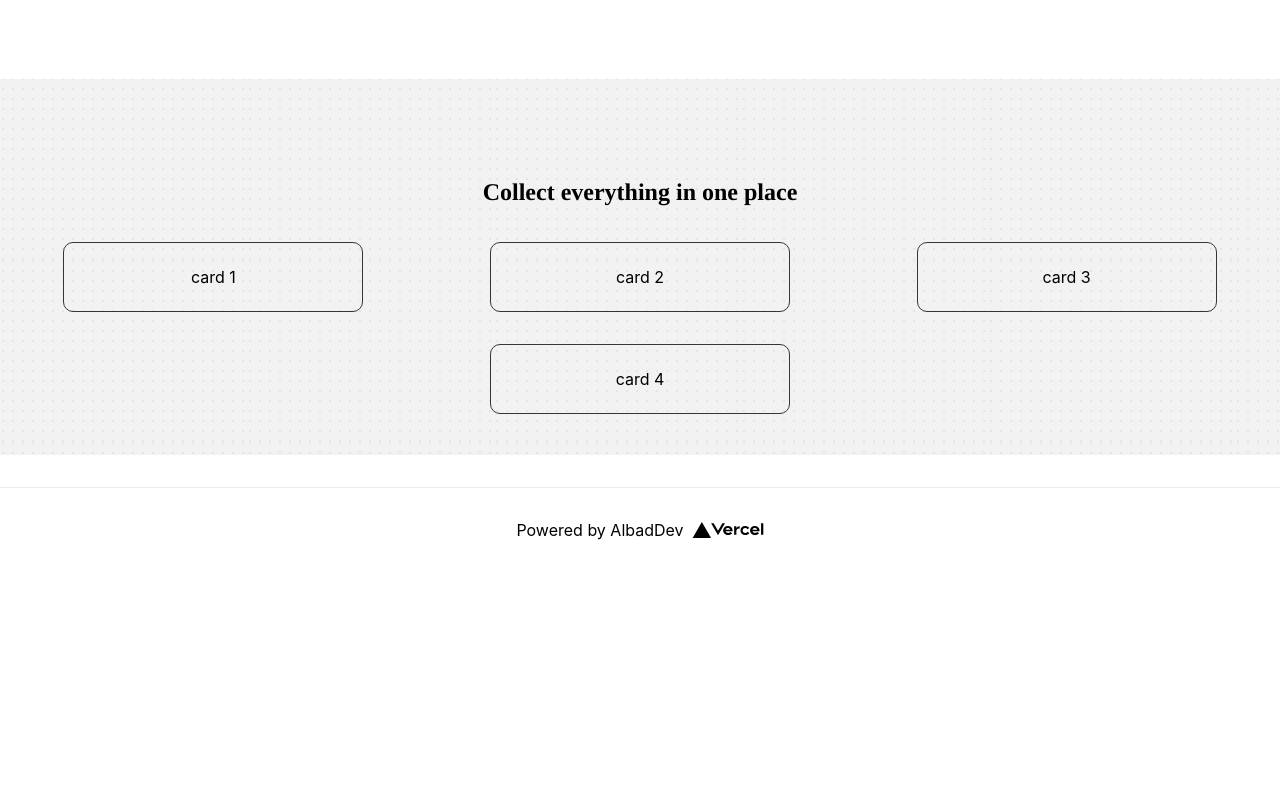
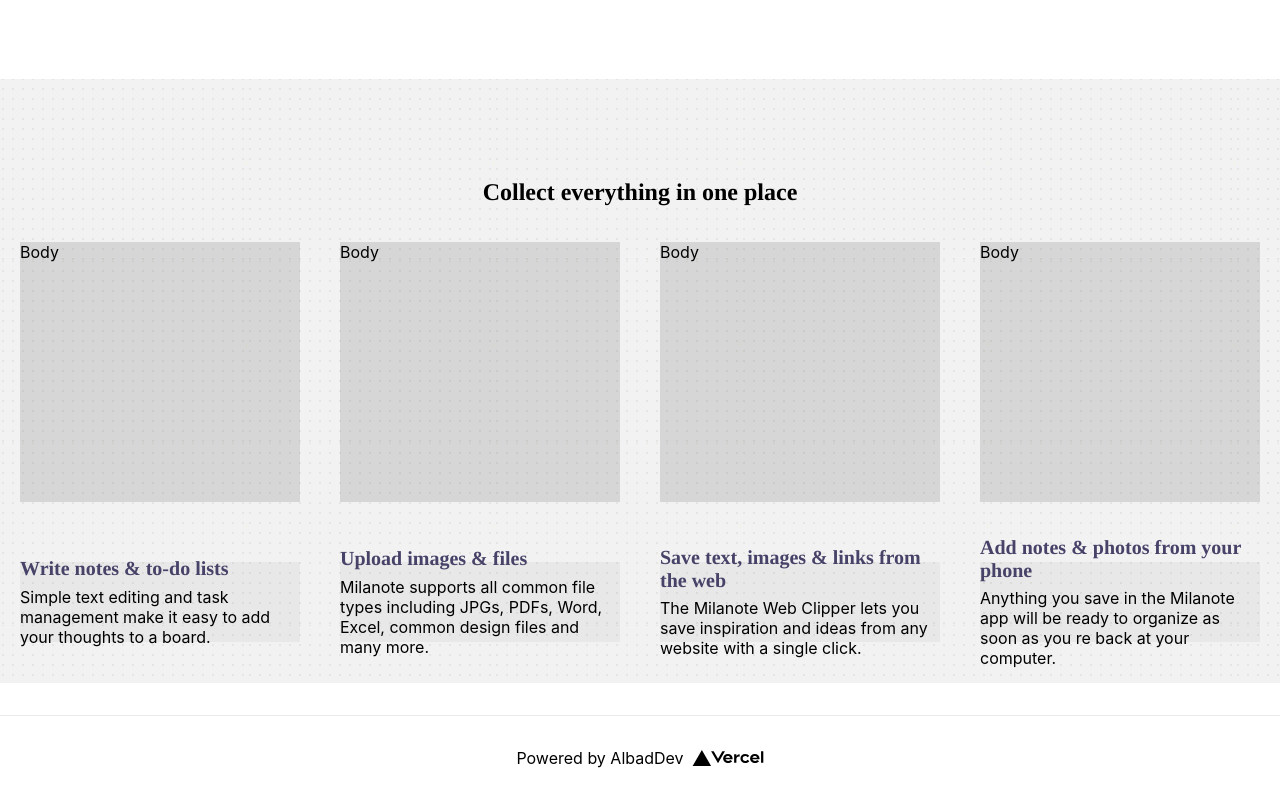
Before and after one commit to AlbadDev/milanote-clone, a Next.js app: page / in a window 1280 px wide. Shown: the part 650-1450 px from the top of the page. Before the commit the page ends 1222 px from the top, so only its background shows below. Built offline with nearby package versions, Linux system fonts and the light colour scheme.

Commit message:
New: add card footer header and paragraph

```diff
--- a/Components/BodySecondComponent.js
+++ b/Components/BodySecondComponent.js
@@ -10,10 +10,34 @@ const BodySecondComponent = () => {
                     <h2 className={style.title}>Collect everything in&nbsp;one&nbsp;place</h2>
                 </div>
                 <div className={style.cardContainer}>
-                    <article className={style.card}>card 1</article>
-                    <article className={style.card}>card 2</article>
-                    <article className={style.card}>card 3</article>
-                    <article className={style.card}>card 4</article>
+                    <article className={style.card}>
+                        <div className={style.cardChildBody}> Body </div>
+                        <div className={style.cardChildFooter}>
+                            <h2>Write notes & to-do lists</h2>
+                            <p>Simple text editing and task management make it easy to add your thoughts to a board.</p>
+                        </div>
+                    </article>
+                    <article className={style.card}>
+                        <div className={style.cardChildBody}> Body </div>
+                        <div className={style.cardChildFooter}>
+                            <h2>Upload images & files</h2>
+                            <p>Milanote supports all common file types including JPGs, PDFs, Word, Excel, common design files and many more.</p>
+                        </div>
+                    </article>
+                    <article className={style.card}>
+                        <div className={style.cardChildBody}> Body </div>
+                        <div className={style.cardChildFooter}>
+                            <h2>Save text, images & links from the web</h2>
+                            <p>The <a href="/download-web-clipper">Milanote Web Clipper</a> lets you save inspiration and ideas from any website with a single click.</p>
+                        </div>
+                    </article>
+                    <article className={style.card}>
+                        <div className={style.cardChildBody}> Body </div>
+                        <div className={style.cardChildFooter}>
+                            <h2>Add notes & photos from your phone</h2>
+                            <p>Anything you save in the <a href="/download-mobile-app">Milanote app</a> will be ready to organize as soon as you re back at your computer.</p>
+                        </div>
+                    </article>
                 </div>
             </article>
         </section>
--- a/styles/SecondBodyComponent.module.scss
+++ b/styles/SecondBodyComponent.module.scss
@@ -43,20 +43,44 @@
 
             .card {
                 display: flex;
+                flex-direction: column;
                 align-items: center;
-                justify-content: center;
+                justify-content: space-between;
                 margin: 1rem;
-                padding: 1.5rem;
+                //padding: 1.5rem;
                 text-align: left;
                 color: inherit;
                 text-decoration: none;
-                border: 1px solid #3a3434;
-                border-radius: 10px;
+                //border: 1px solid #3a3434;
+                border-radius: 2px;
                 transition: color 0.15s ease, border-color 0.15s ease;
-                min-width: 300px;
+                width: 280px;
                 max-width: 767px;
+                height: 400px;
+               .cardChildBody {
+                   display: flex;
+                   width: 100%;
+                   height: 80%;
+                   background-color: #3a343425;
+               }
+               .cardChildFooter {
+                    display: flex;
+                    flex-direction: column;
+                    justify-content: center;
+                    width: 100%;
+                    height: 20%;
+                    margin-top: 60px;
+                    background-color: #3a34340e;
 
-
+                    h2 {
+                        font-size: 20px;
+                        color: #464268;
+                        font-family: "Tiempos",Times,serif;
+                    }
+                    p {
+                        margin-top: -10px;
+                    }
+               }
             }
 
         }
```
